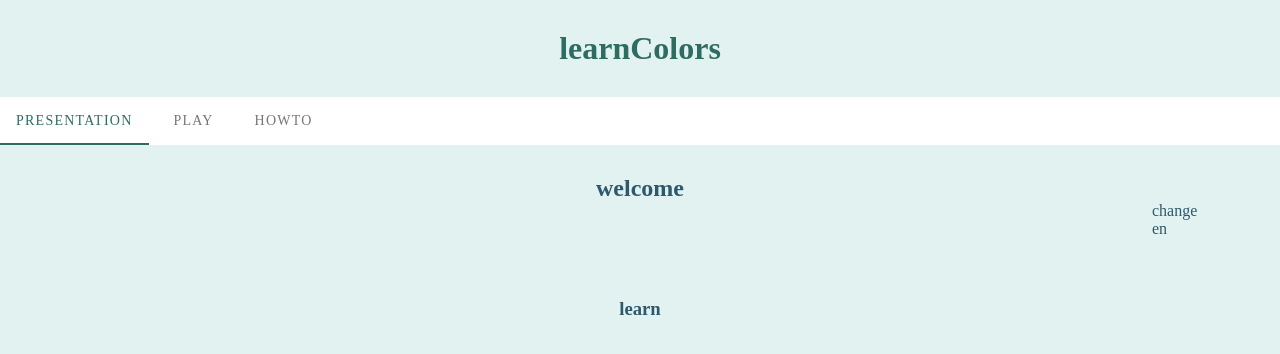
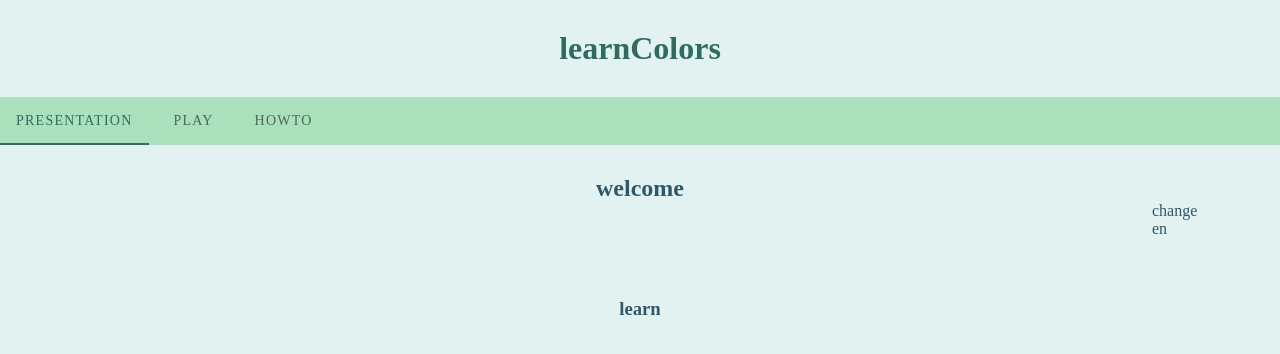
Before and after one commit to alexvkcr/colors, a Vue app in the folder colors/: page / in a window 1280 px wide. Shown: the top 354 px of the page. Built offline with nearby package versions, Linux system fonts and the light colour scheme.

Commit message:
feat: background color

```diff
--- a/colors/src/components/AppHeader.vue
+++ b/colors/src/components/AppHeader.vue
@@ -3,6 +3,7 @@
     <h1>{{ $t('learnColors') }}</h1>
     <v-tabs
       color="#2E6C61"
+      background-color="#aae0bc"
     >
       <v-tab to="/">
         {{ $t('presentation') }}
```
